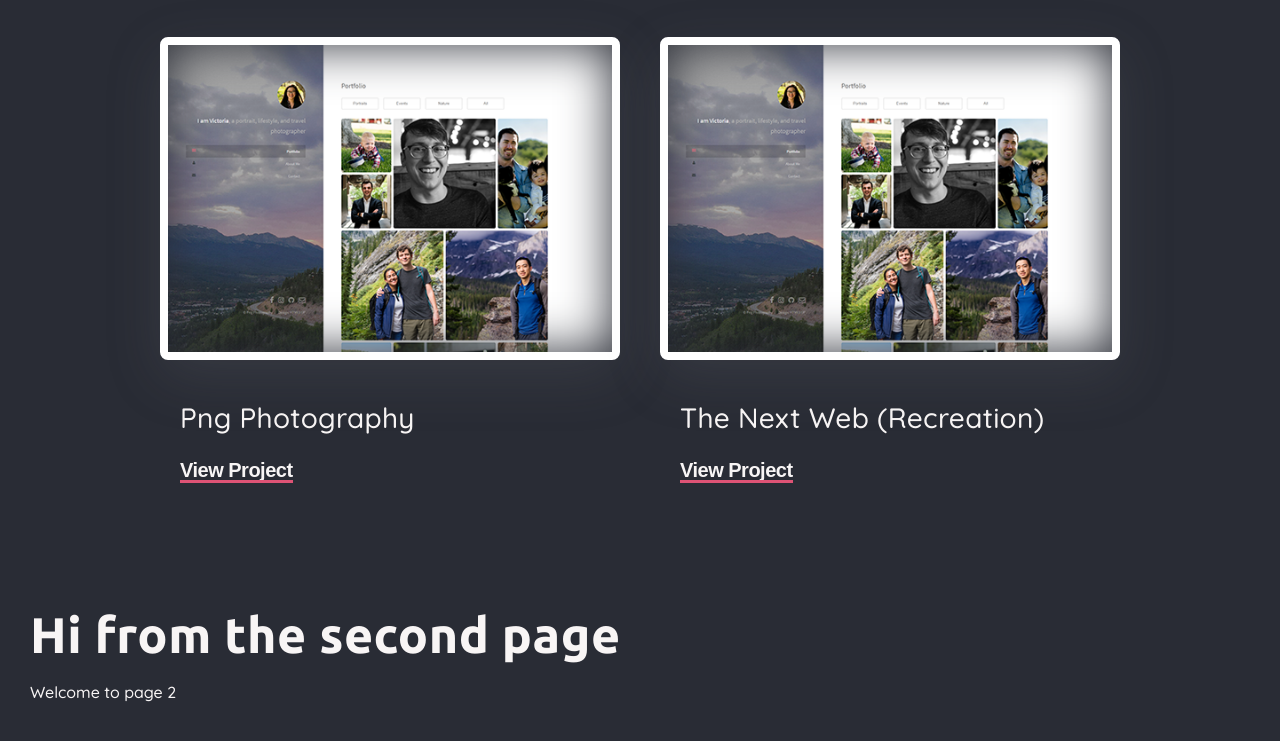
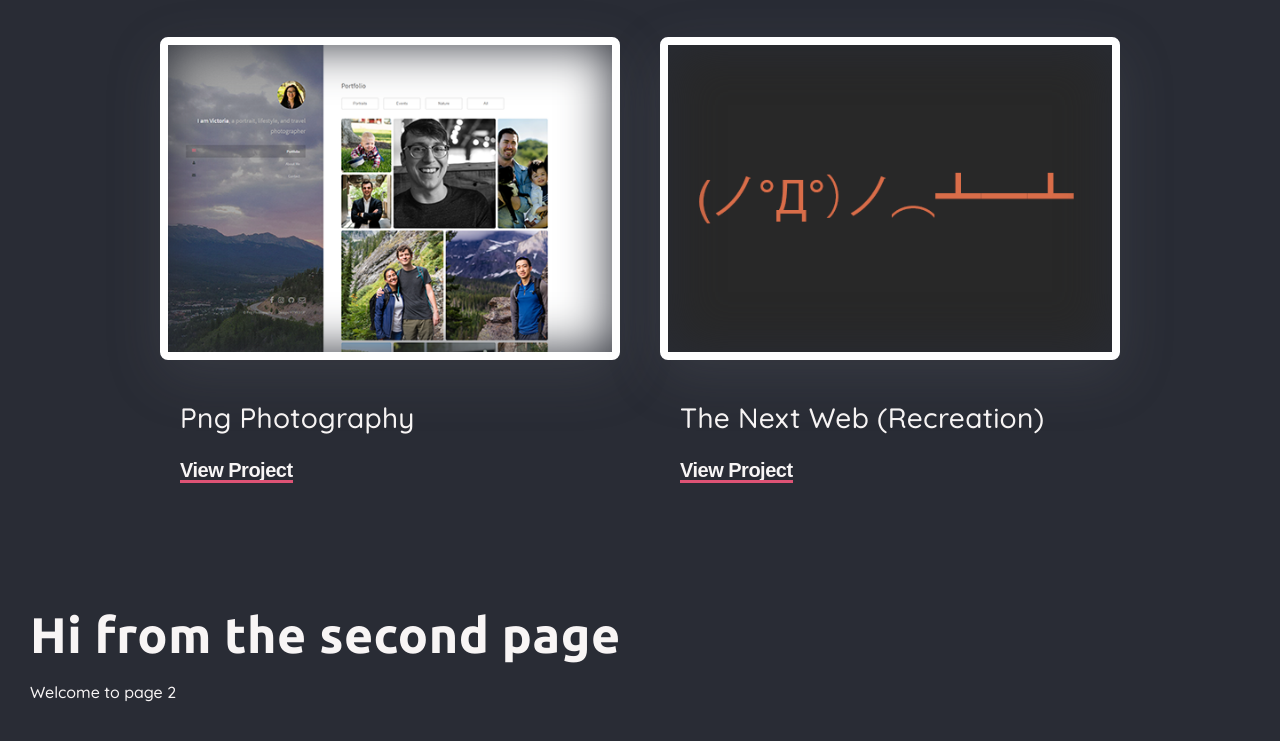
Before and after one commit to chrpng/portfolio, a Gatsby site: page /portfolio in a window 1280 px wide. Shown: the part 815-1556 px from the top of the page. Built offline with nearby package versions, Linux system fonts and the light colour scheme; Gatsby itself is replaced by a stand-in of ours.

Commit message:
fix placeholder

```diff
--- a/src/components/Projects/ProjectImageGetter.js
+++ b/src/components/Projects/ProjectImageGetter.js
@@ -8,8 +8,7 @@ const ProjectImageGetter = (props) => {
 	// console.log(data.allFile.edges[0].node.relativePath)
 	// console.log(data)
 
-	const renderImage = (edge = data.placeholder) => {
-		console.log("edge", edge)
+	const renderImage = (edge = { node: data.placeholder }) => {
 		const image = getImage(edge.node)
 		return (
 			<GatsbyImage image={image} alt="project thumbnail"/>
@@ -17,7 +16,6 @@ const ProjectImageGetter = (props) => {
 	}
 
 	const file = data.allFile.edges.find(edge => edge.node.relativePath === props.src)
-	// console.log(props)
 	return (
 		renderImage(file)
 	)
--- a/src/components/Projects/ProjectsWrapper.js
+++ b/src/components/Projects/ProjectsWrapper.js
@@ -54,7 +54,7 @@ const projectsArray = [
 		name: "The Next Web (Recreation)",
 		slug: "png-photography.png",
 		url: "https://chrpng.github.io/odin-thenextweb/",
-		imagePath: "projects/png-photography.png",
+		// imagePath: "projects/png-photography.png",
 		tags: [
 			"html5", "css"
 		]
```
